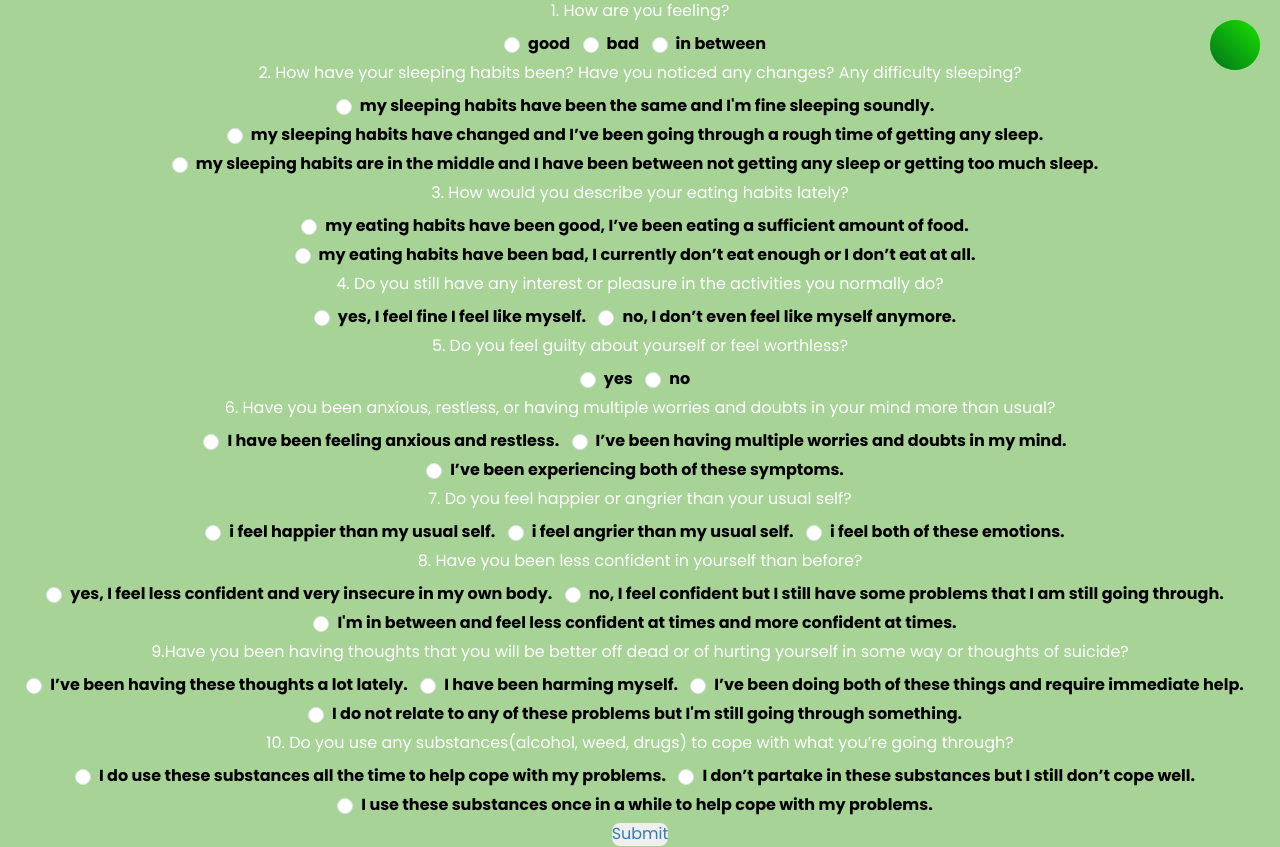
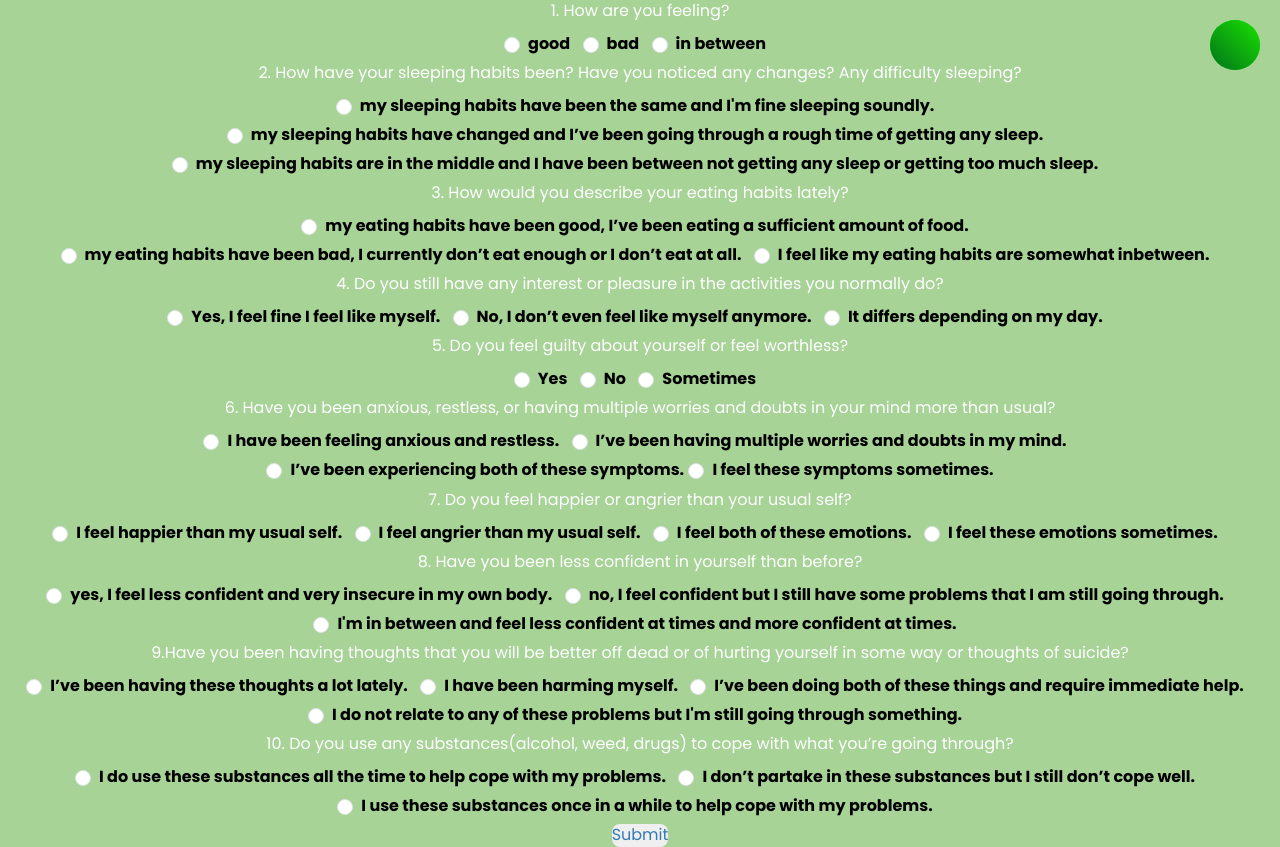
Before and after one commit to STEAM-Center-NYC/10035-Search-Engine-For-Safe-Space-Locations-for-Students-Battling-Mental-Health-Issues, a Flask app: page /questionnnaire in a window 1280 px wide. Run offline with Flask 3, Linux system fonts and the light colour scheme; some libraries are stand-ins or nearby versions.

Commit message:
Updated questionaire

```diff
--- a/templates/questionnnaire.html.jinja
+++ b/templates/questionnnaire.html.jinja
@@ -91,17 +91,27 @@
     </label>
   </div>
 
+<div class="form-check form-check-inline">
+    <input class="form-check-input" type="radio" id="inlineCheckbox2" value="option2" name="3">
+    <label class="form-check-label" for="inlineCheckbox2">I feel like my eating habits are somewhat inbetween.
+    </label>
+  </div>
 <p>
 4. Do you still have any interest or pleasure in the activities you normally do?
 </p>
   <div class="form-check form-check-inline">
     <input class="form-check-input" type="radio" id="inlineCheckbox1" value="option1" name="4">
-    <label class="form-check-label" for="inlineCheckbox1">yes, I feel fine I feel like myself.
+    <label class="form-check-label" for="inlineCheckbox1">Yes, I feel fine I feel like myself.
     </label>
   </div>
   <div class="form-check form-check-inline">
     <input class="form-check-input" type="radio" id="inlineCheckbox2" value="option2" name="4">
-    <label class="form-check-label" for="inlineCheckbox2">no, I don’t even feel like myself anymore.
+    <label class="form-check-label" for="inlineCheckbox2">No, I don’t even feel like myself anymore.
+    </label>
+  </div>
+  <div class="form-check form-check-inline">
+    <input class="form-check-input" type="radio" id="inlineCheckbox2" value="option2" name="4">
+    <label class="form-check-label" for="inlineCheckbox2">It differs depending on my day.
     </label>
   </div>
 
@@ -110,11 +120,16 @@
 </p>
 <div class="form-check form-check-inline">
     <input class="form-check-input" type="radio" id="inlineCheckbox1" value="option1" name="5">
-    <label class="form-check-label" for="inlineCheckbox1">yes
+    <label class="form-check-label" for="inlineCheckbox1">Yes
   </div>
   <div class="form-check form-check-inline">
     <input class="form-check-input" type="radio" id="inlineCheckbox2" value="option2" name="5">
-    <label class="form-check-label" for="inlineCheckbox2">no
+    <label class="form-check-label" for="inlineCheckbox2">No
+    </label>
+  </div>
+  <div class="form-check form-check-inline">
+    <input class="form-check-input" type="radio" id="inlineCheckbox2" value="option2" name="5">
+    <label class="form-check-label" for="inlineCheckbox2">Sometimes
     </label>
   </div>
 <p>
@@ -133,22 +148,33 @@
     <input class="form-check-input" type="radio" id="inlineCheckbox2" value="option2" name="6">
     <label class="form-check-label" for="inlineCheckbox2">I’ve been experiencing both of these symptoms.
     </label>
+
+    <div class="form-check form-check-inline">
+    <input class="form-check-input" type="radio" id="inlineCheckbox2" value="option2" name="7">
+    <label class="form-check-label" for="inlineCheckbox2">I feel these symptoms sometimes.
+    </label>
+  </div>
   </div>
 
 <p>7. Do you feel happier or angrier than your usual self?
 </p>
 <div class="form-check form-check-inline">
     <input class="form-check-input" type="radio" id="inlineCheckbox1" value="option1" name="7">
-    <label class="form-check-label" for="inlineCheckbox1">i feel happier than my usual self.
+    <label class="form-check-label" for="inlineCheckbox1">I feel happier than my usual self.
   </div>
   <div class="form-check form-check-inline">
     <input class="form-check-input" type="radio" id="inlineCheckbox2" value="option2" name="7">
-    <label class="form-check-label" for="inlineCheckbox2">i feel angrier than my usual self.
+    <label class="form-check-label" for="inlineCheckbox2">I feel angrier than my usual self.
     </label>
   </div>
   <div class="form-check form-check-inline">
     <input class="form-check-input" type="radio" id="inlineCheckbox2" value="option2" name="7">
-    <label class="form-check-label" for="inlineCheckbox2">i feel both of these emotions.
+    <label class="form-check-label" for="inlineCheckbox2">I feel both of these emotions.
+    </label>
+  </div>
+  <div class="form-check form-check-inline">
+    <input class="form-check-input" type="radio" id="inlineCheckbox2" value="option2" name="7">
+    <label class="form-check-label" for="inlineCheckbox2">I feel these emotions sometimes.
     </label>
   </div>
 <p>
```
